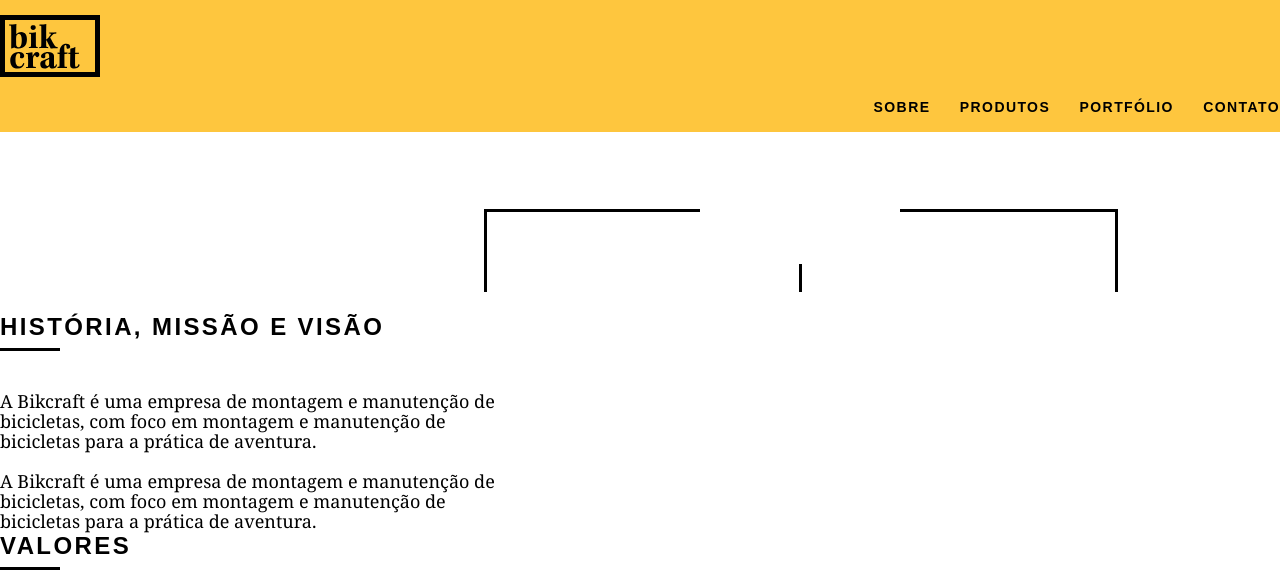
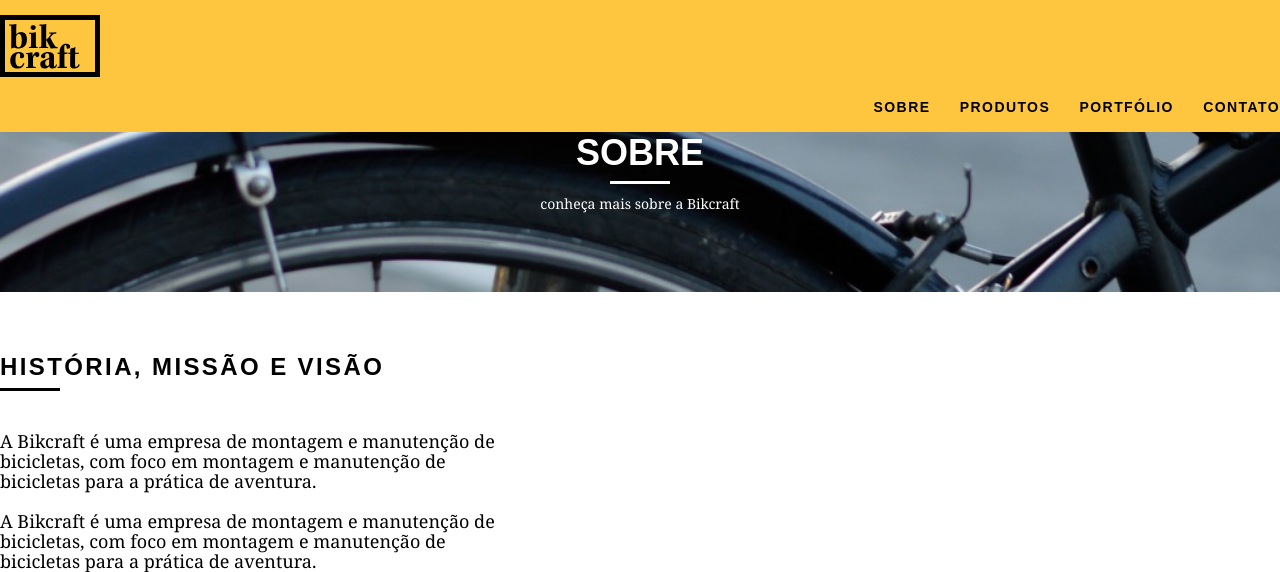
Before and after one commit to alsoDiego/bikcraft, a PHP site: page /sobre.html in a window 1280 px wide. Shown: the top 572 px of the page. Run offline with PHP 8.4, Linux system fonts and the light colour scheme.

Commit message:
refactor: add interna_sobre class stylesheet

```diff
--- a/css/sobre.css
+++ b/css/sobre.css
@@ -1,6 +1,6 @@
 /* Sobre - Introdução */
 
-.sobre_introducao {
+.interna_sobre {
     width: 100%;
     height: 160px;
     background: url(../img/bg-sobre.jpg) no-repeat center;
@@ -11,13 +11,13 @@
     color: #FFF;
 }
 
-.sobre_introducao h2 {
+.interna_sobre h1 {
     font-size: 36px;
     font-weight: bold;
     text-transform: uppercase;
 }
 
-.sobre_introducao h2:after {
+.interna_sobre h1:after {
     content: "";
     display: block;
     width: 60px;
```
